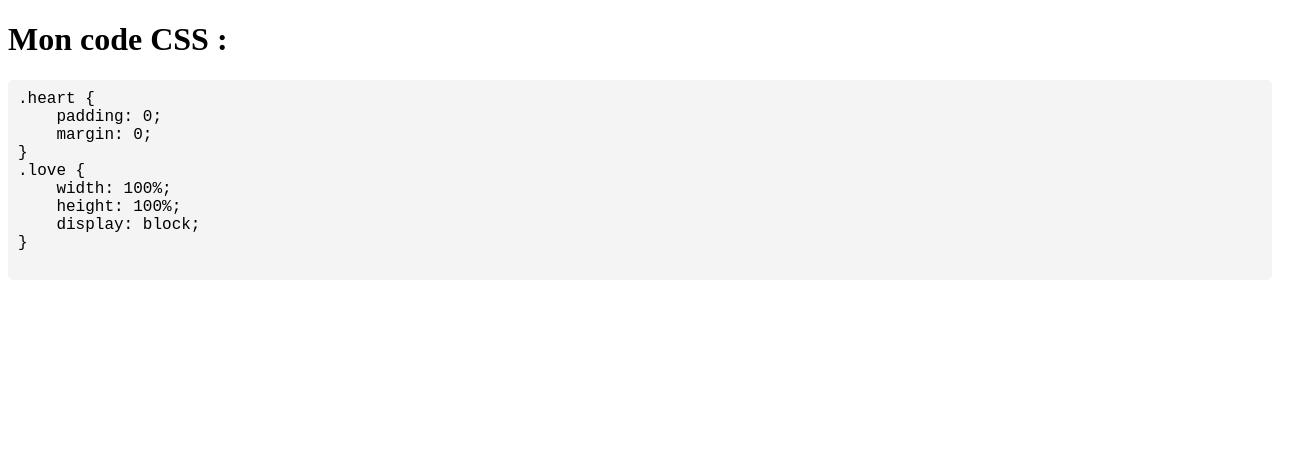
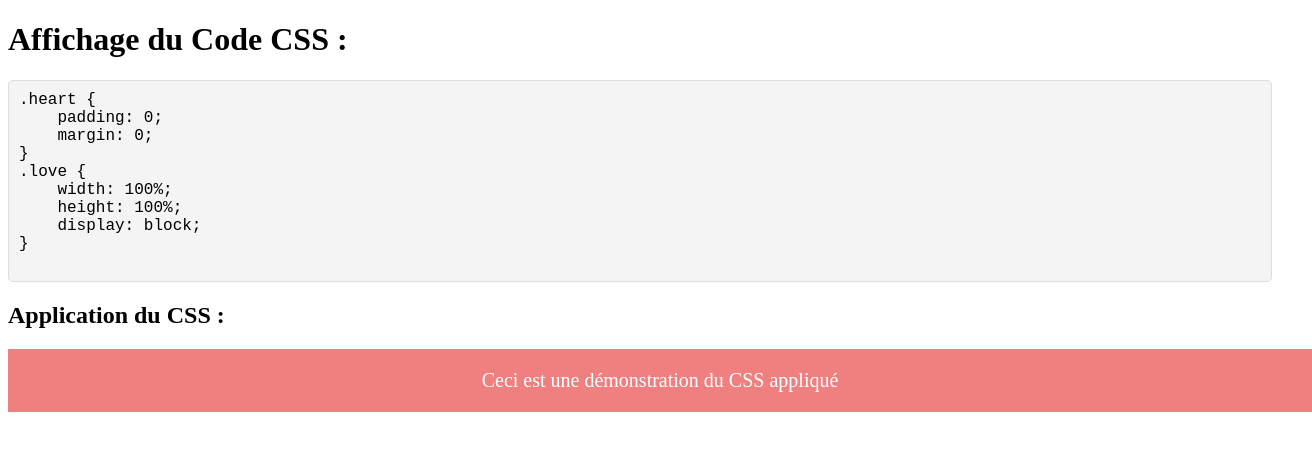
Before and after one commit to nathan0907-creator/minecraft, a plain HTML site: page index.html in a window 1280 px wide. Shown: the whole page, 1312 px wide, since content can reach past the window. Drawn offline with Linux system fonts and the light colour scheme.

Commit message:
Update index.html

```diff
--- a/index.html
+++ b/index.html
@@ -3,7 +3,7 @@
 <head>
     <meta charset="UTF-8">
     <meta name="viewport" content="width=device-width, initial-scale=1.0">
-    <title>Affichage du Code</title>
+    <title>Affichage du Code et Application du CSS</title>
     <style>
         .heart {
             padding: 0;
@@ -13,6 +13,11 @@
             width: 100%;
             height: 100%;
             display: block;
+            background-color: lightcoral; /* Ajout d'une couleur pour voir l'effet */
+            color: white;
+            text-align: center;
+            padding: 20px;
+            font-size: 20px;
         }
         pre {
             background-color: #f4f4f4;
@@ -20,11 +25,12 @@
             border-radius: 5px;
             font-size: 16px;
             white-space: pre-wrap;
+            border: 1px solid #ddd;
         }
     </style>
 </head>
 <body>
-    <h1>Mon code CSS :</h1>
+    <h1>Affichage du Code CSS :</h1>
     <pre>
 .heart {
     padding: 0;
@@ -36,5 +42,10 @@
     display: block;
 }
     </pre>
+
+    <h2>Application du CSS :</h2>
+    <div class="heart">
+        <p class="love">Ceci est une démonstration du CSS appliqué</p>
+    </div>
 </body>
 </html>
```
